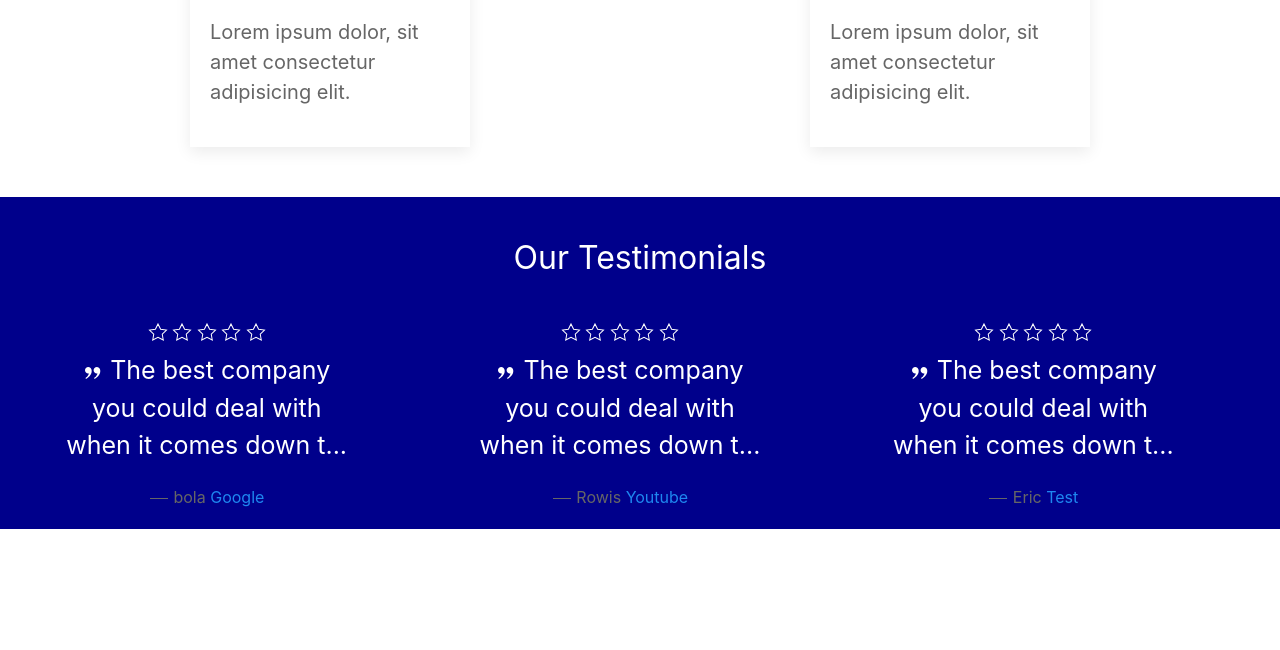
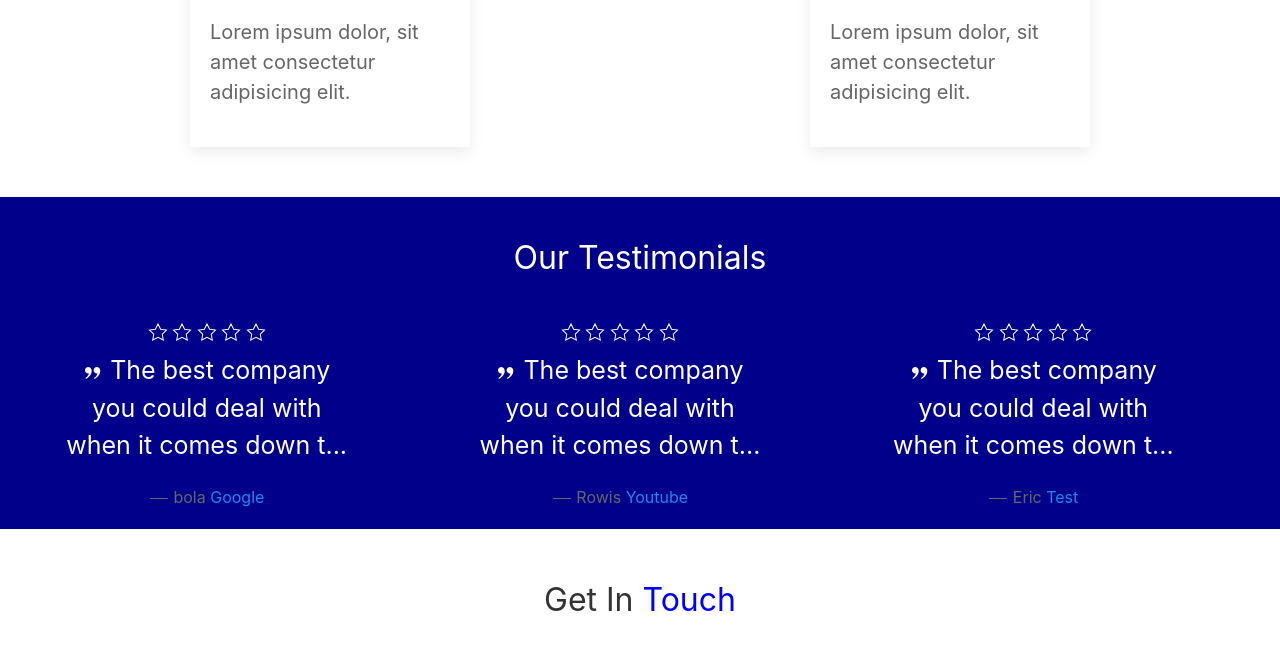
Before and after one commit to AhmedMohamedSaleh/landingPage, a plain HTML site: page index.html in a window 1280 px wide. Shown: the part 1947-2597 px from the top of the page. Before the commit the page ends 2526 px from the top, so only its background shows below. Drawn offline with nearby package versions, Linux system fonts and the light colour scheme.

Commit message:
Update index.html

```diff
--- a/index.html
+++ b/index.html
@@ -323,6 +323,18 @@
     </div>
     <!-- END section-3 -->
 
+    <!-- START section-4 -->
+    <div class="section uk-container" style="margin-top: 50px; margin-bottom: 50px;">
+
+         <!-- START uk-container -->
+         <div class="uk-container uk-text-center">
+                <h2>Get In <span style="color: blue;">Touch</span></h2>
+        </div>
+        <!-- END uk-container -->
+
+    </div>
+    <!-- END section-4 -->
+
     <noscript>
         url to copy : https://xvxlabs.com/preview/wp/roofingmasters/
         source : https://github.com/BolaNaguib/wp_roofing
```
